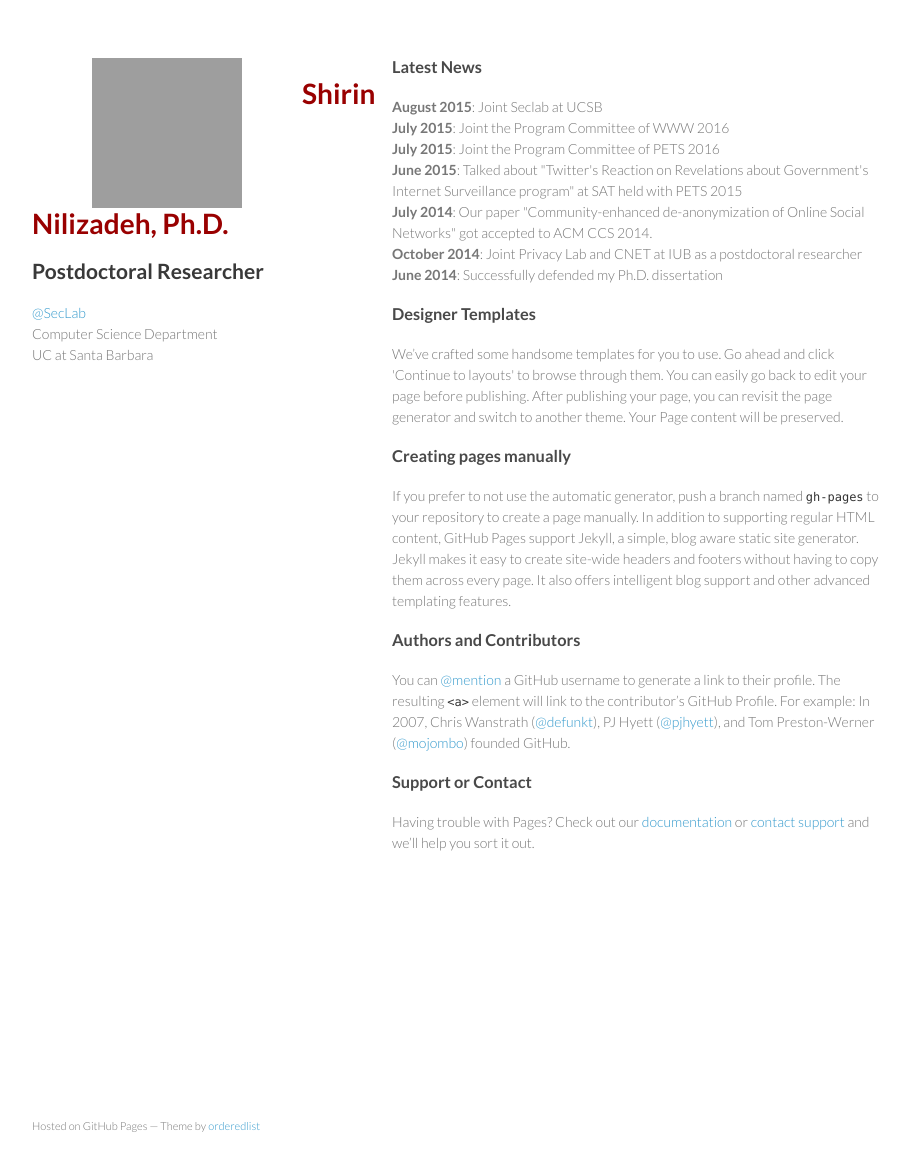
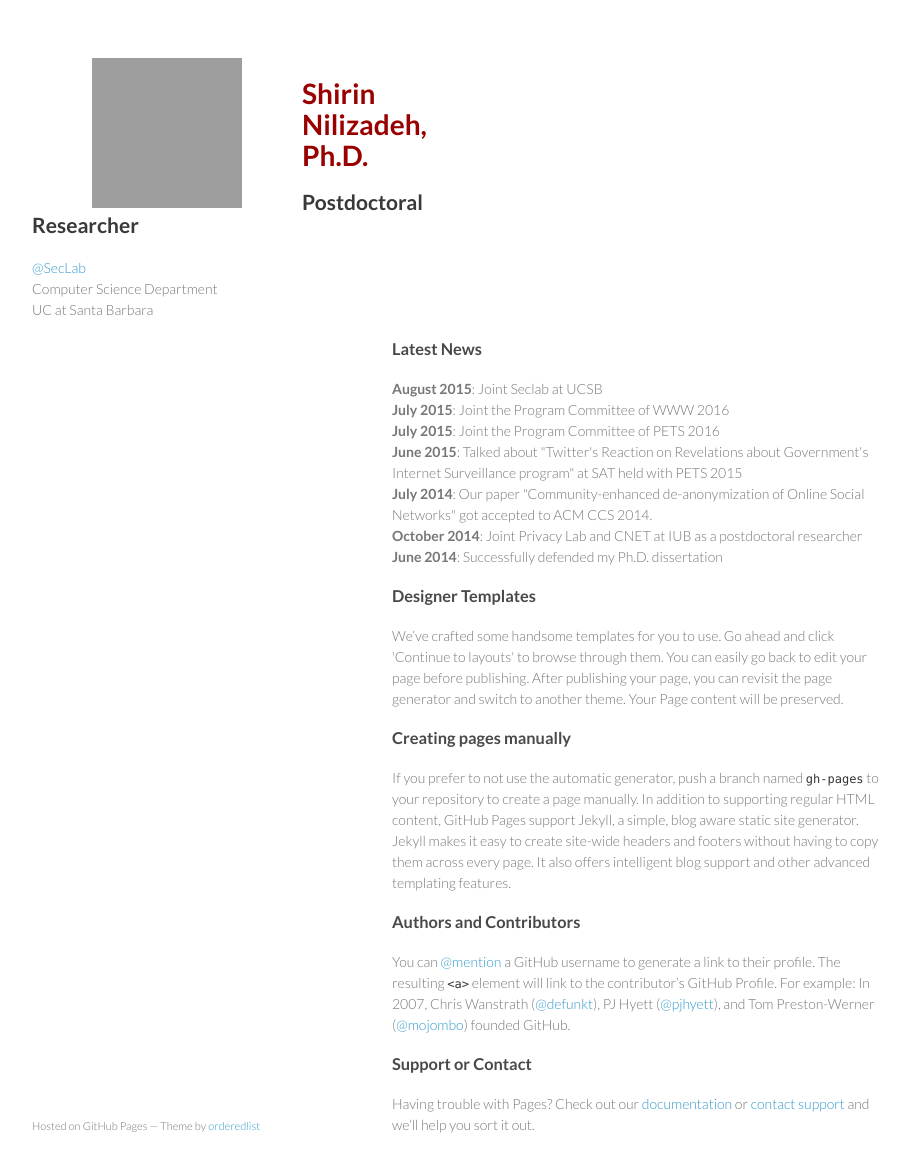
Before and after one commit to Machiry/nilizadeh.github.io, a Jekyll site: the page index.html, which Jekyll copies as it is, in a window 1280 px wide and 1205 px high. Shown: the top 1172 px of the window, without its empty margins (178-1087 px from the left). Built offline with Jekyll 4.4.1, drawn with Linux system fonts in a browser that asks for light colours; grey boxes are pictures that could not be loaded.

Commit message:
Update styles.css
changed header style

```diff
--- a/stylesheets/styles.css
+++ b/stylesheets/styles.css
@@ -96,9 +96,9 @@ img {
 }
 
 header {
-  width:350px;
+  width:450px;
   float:left;
-  position:fixed;
+  <!--position:fixed;-->
 }
 
 header ul {
```
